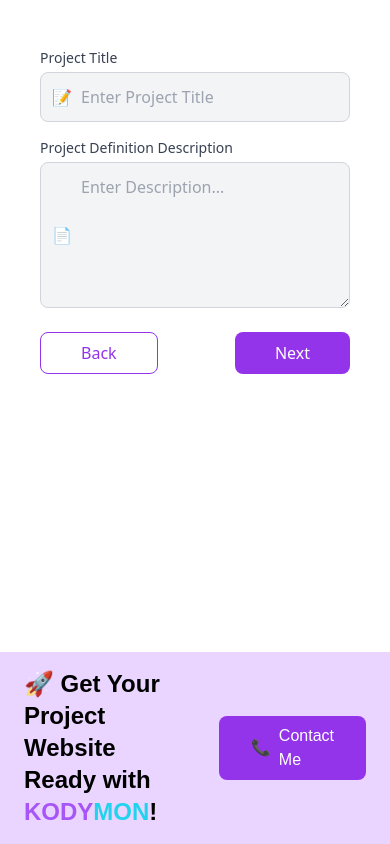
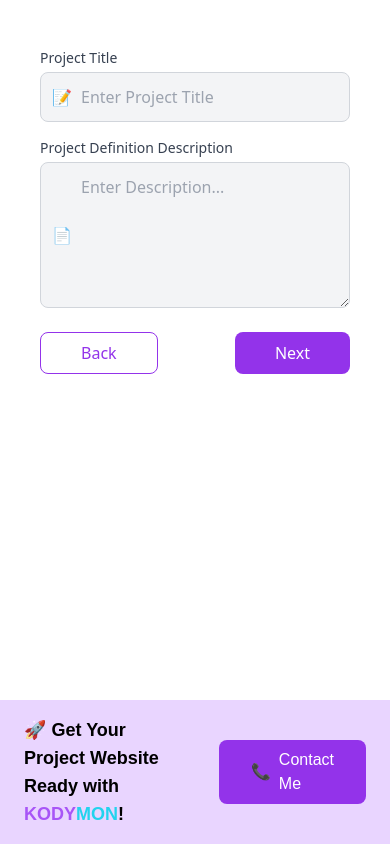
Before and after one commit to Dxvarsh/kodymon, a plain HTML site: page synopsis_maker.html in a window 390 px wide. Drawn offline with nearby package versions, Linux system fonts and the light colour scheme.

Commit message:
Update synopsis_maker.html

```diff
--- a/synopsis_maker.html
+++ b/synopsis_maker.html
@@ -381,7 +381,7 @@
 
    <div class="fixed bg-purple-200 w-full px-6 py-4 no-print bottom-0 mx-auto flex gap-8 items-center">
     <h1
-      class="text-2xl md:text-xl lg:text-3xl font-bold"
+      class="text-lg md:text-xl lg:text-3xl font-bold"
     >
       🚀 Get Your Project Website Ready with
       <span class="text-purple-500">KODY</span
```
